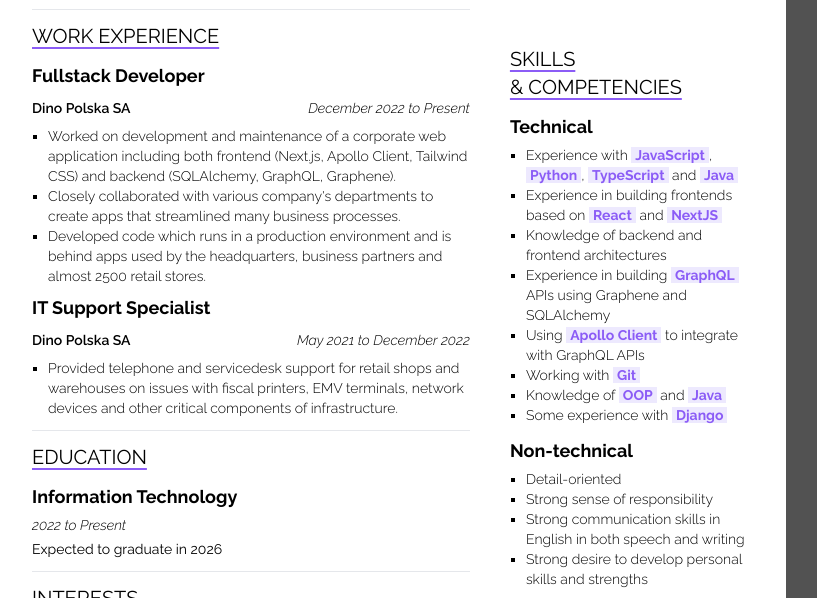
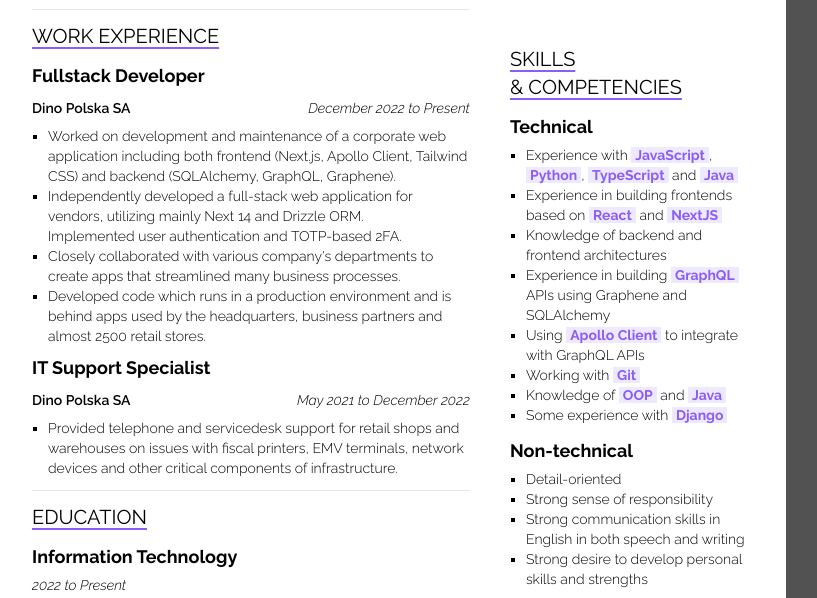
Before and after one commit to BFKazmierczak/resume, a website: page index.html in a window 1280 px wide. Shown: the part 159-757 px from the top of the page, without its empty margins (8-825 px from the left). Drawn offline with Linux system fonts and the light colour scheme.

Commit message:
update experience section

```diff
--- a/index.html
+++ b/index.html
@@ -45,6 +45,11 @@
                 Worked on development and maintenance of a corporate web
                 application including both frontend (Next.js, Apollo Client,
                 Tailwind CSS) and backend (SQLAlchemy, GraphQL, Graphene).
+              </li>
+              <li>
+                Independently developed a full-stack web application for
+                vendors, utilizing mainly Next 14 and Drizzle ORM.
+                <br />Implemented user authentication and TOTP-based 2FA.
               </li>
               <li>
                 Closely collaborated with various company's departments to
```
